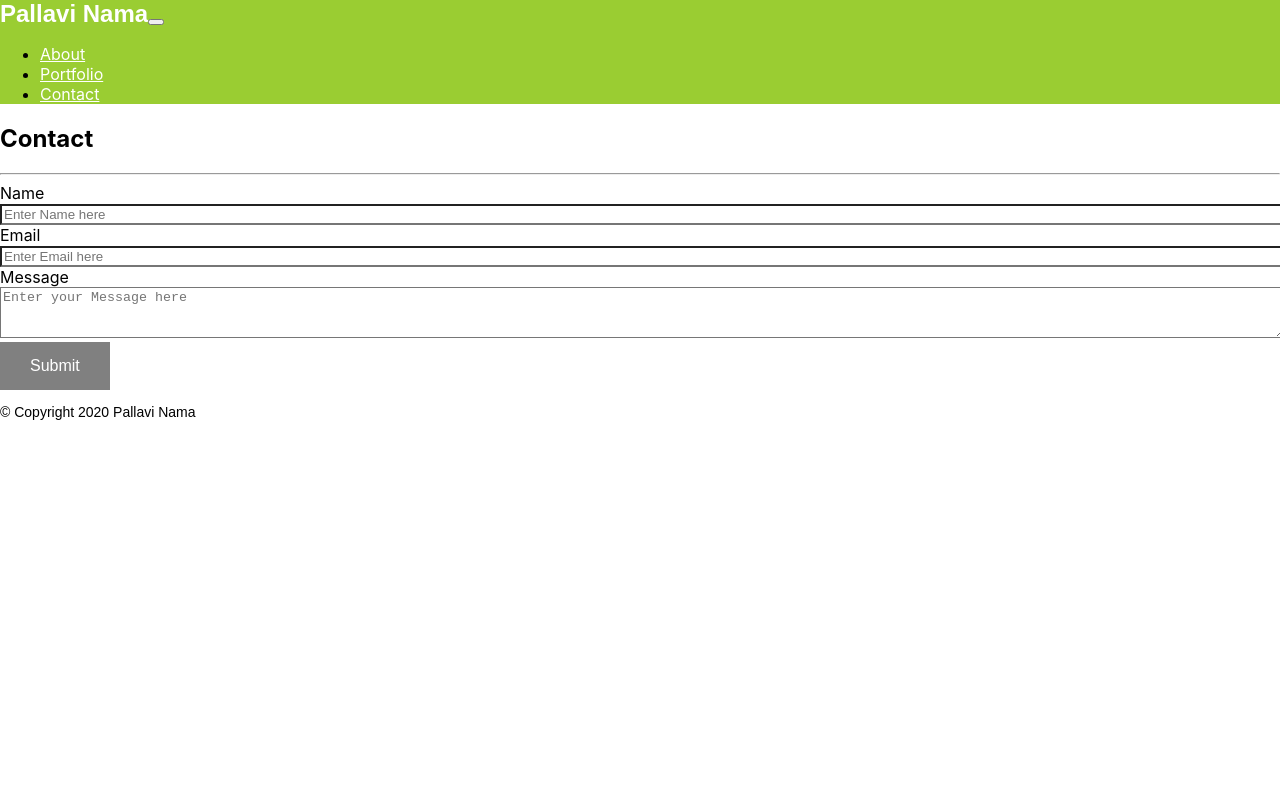
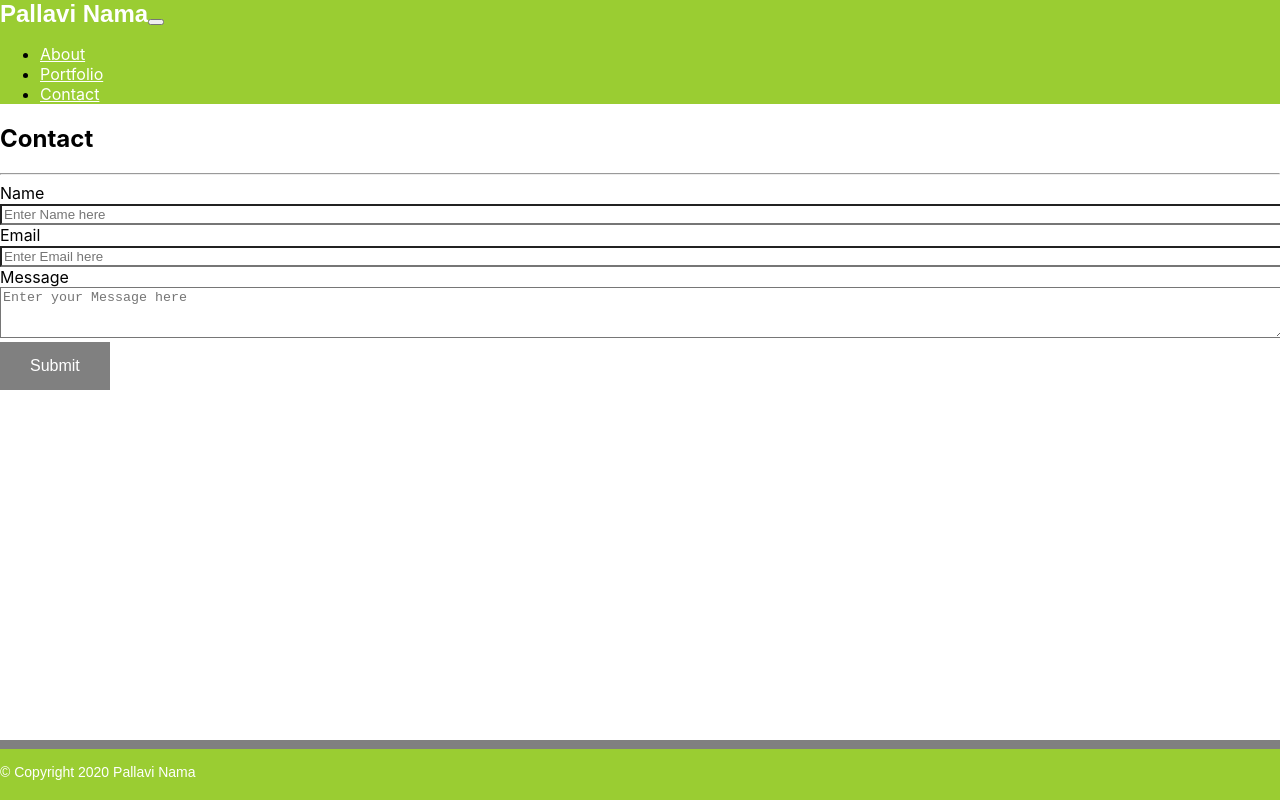
Before and after one commit to pallavinama/react-portfolio, a React (Create React App) app in the folder client/: page /contact in a window 1280 px wide. Built offline with nearby package versions, Linux system fonts and the light colour scheme.

Commit message:
Footer Component

```diff
--- a/client/src/components/Footer/Footer.css
+++ b/client/src/components/Footer/Footer.css
@@ -0,0 +1,37 @@
+.footer {
+
+    position: absolute;
+    bottom: 0;
+
+
+    width: 100%;
+    height: 60px;
+
+    /* Visual */
+    /* background-color: #4C1B30; */
+    background-color: yellowgreen
+
+  }
+
+  .text-muted-footer {
+
+    margin-top: 15px;
+
+
+    color: #fff;
+  }
+
+  .two-toned-footer-color {
+    /* Box-model */
+    height: 6px;
+    padding-top: 3px;
+
+    /* Visual */
+    /* background-color: #041E3C; */
+    background-color: grey;
+  }
+
+  .footer-text {
+    color: white;
+    margin-top: 15px;
+  }
```
